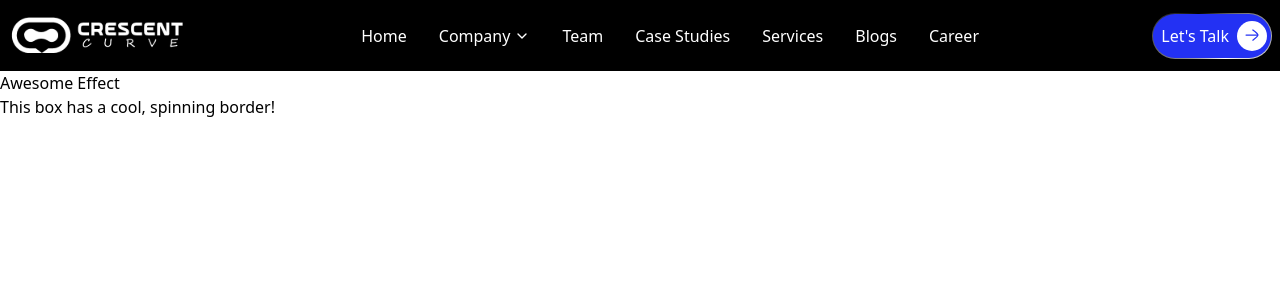
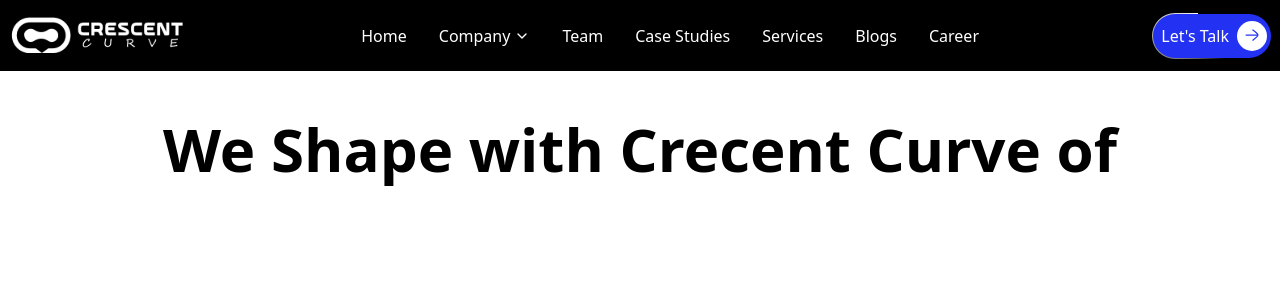
Before and after one commit to Aswal-11/Curve, a Next.js app: page / in a window 1280 px wide. Shown: the top 300 px of the page. Built offline with nearby package versions, Linux system fonts and the light colour scheme.

Commit message:
animation

```diff
--- a/app/components/Navbar.jsx
+++ b/app/components/Navbar.jsx
@@ -113,13 +113,13 @@ export default function Navbar() {
         </div>
 
         {/* CTA Button */}
-        <div className=" animate-rotate-border maz-w-sm rounded-full bg-conic/[from_var(--border-angle)] from-black via-white to-black p-px">
+        <div className=" animate-rotate-border maz-w-sm rounded-full bg-conic/[from_var(--border-angle)] from-black via-black to-white p-px">
           <div className=" flex group items-center gap-1 rounded-3xl bg-[#2331F3] p-1  max-lg:hidden ">
             <Button className="bg-transparent hover:bg-transparent p-1 text-white text-base">
               Let's Talk
             </Button>
 
-            <div className=" relative w-[30px] h-[30px] bg-white rounded-full  rotate-45 group-hover:rotate-0 transition-all delay-150 duration-500 flex items-center ">
+            <div className=" relative w-[30px] h-[30px] bg-white rounded-full  rotate-45 group-hover:rotate-0 transition-all delay-150 duration-1000 flex items-center ">
               <Image src="/arrow.svg" alt="Arrow" fill className="object-contain" />
             </div>
           </div>
--- a/app/home/page.js
+++ b/app/home/page.js
@@ -1,7 +1,17 @@
 import React from 'react'
 
-export default function page() {
+export default function Page() {
   return (
-    <div>Home page</div>
+    <div className="min-h-screen bg-white">
+      {/* Header Section */}
+      <div className="flex justify-center items-center py-12">
+        <p className='font-bold text-6xl text-center'>
+          We Shape with Crecent Curve of
+        </p>
+      </div>
+
+      {/* Animation Section */}
+
+    </div>
   )
 }
--- a/app/page.js
+++ b/app/page.js
@@ -1,12 +1,9 @@
 import Image from "next/image";
+import HomePage from "./home/page"
 
 export default function Home() {
   return <div>
-    <div class="rotating-border-box">
-
-      <h2>Awesome Effect</h2>
-      <p>This box has a cool, spinning border!</p>
-    </div>
+    <HomePage />
 
   </div>;
 }
```
Also changed, not shown: public/circle.svg (added).
